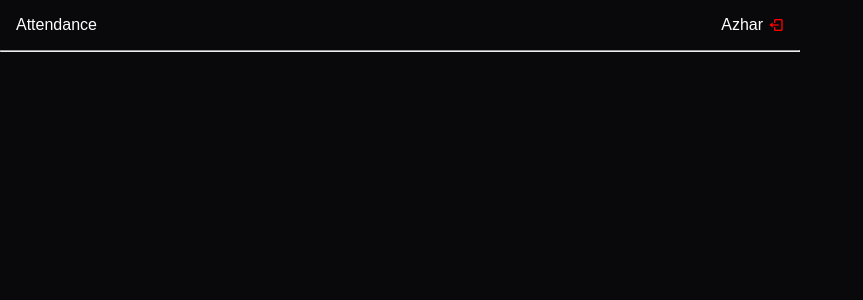
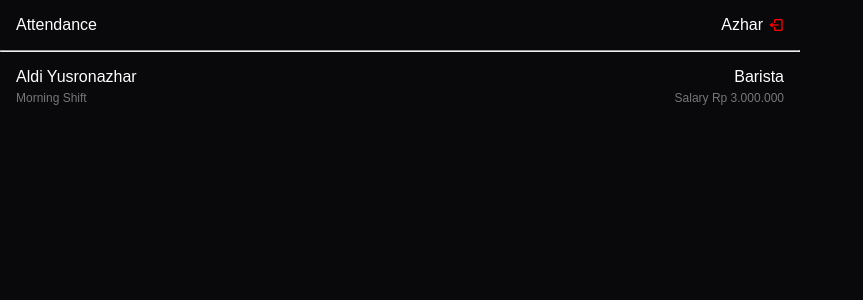
Before and after one commit to Nithze/AKA-Attendance, a React (Vite) app: page /dashboard in a window 1280 px wide. Shown: the top 300 px of the page, without its empty margins (0-863 px from the left). Built offline with nearby package versions, Linux system fonts and the light colour scheme.

Commit message:
add info card

```diff
--- a/src/App.css
+++ b/src/App.css
@@ -24,7 +24,7 @@ body {
 
 .container {
     width: 100%;
-    max-width: 400px;
+    /* max-width: 400px;  */
     height: 100vh;
     margin: 0;
     /* padding: 16px; */
--- a/src/Pages/Dashboard/Dashboard.jsx
+++ b/src/Pages/Dashboard/Dashboard.jsx
@@ -14,7 +14,20 @@ export const Dashboard = () => {
                         <i class='bx bx-log-out'></i>
                     </div>
                 </div>
+                {/* navbar end */}
                 <hr></hr>
+
+                <div className="profile">
+                    <div className="info">
+                        <div className="name">Aldi Yusronazhar</div>
+                        <div className="nik">Morning Shift</div>
+                    </div>
+                    <div className="role">
+                        <div className="role">Barista</div>
+                        <div className="salary">Salary Rp 3.000.000</div>
+                    </div>
+                </div>
+
             </div>
         </>
     )
--- a/src/Pages/Dashboard/Dashboard.scss
+++ b/src/Pages/Dashboard/Dashboard.scss
@@ -14,9 +14,48 @@
     gap: 5px;
     align-items: center;
   }
+
   i {
     color: var(--warning-color);
   }
+
+}
+
+.profile {
+  padding: 16px;
+  gap: 5px;
+  width: 100%;
+  display: flex;
+  box-sizing: border-box;
+  justify-content: space-between;
+
+  .info {
+    display: flex;
+    gap: 5px;
+    flex-direction: column;
+
+    .name {
+      font-size: 16px;
+    }
+
+    .nik {
+      font-size: 12px;
+      color: #777;
+    }
+  }
+
+  .role {
+    display: flex;
+    gap: 5px;
+    flex-direction: column;
+    text-align: right;
+
+    .salary {
+      font-size: 12px;
+      color: #777;
+    }
+  }
+
 
 }
 
```
